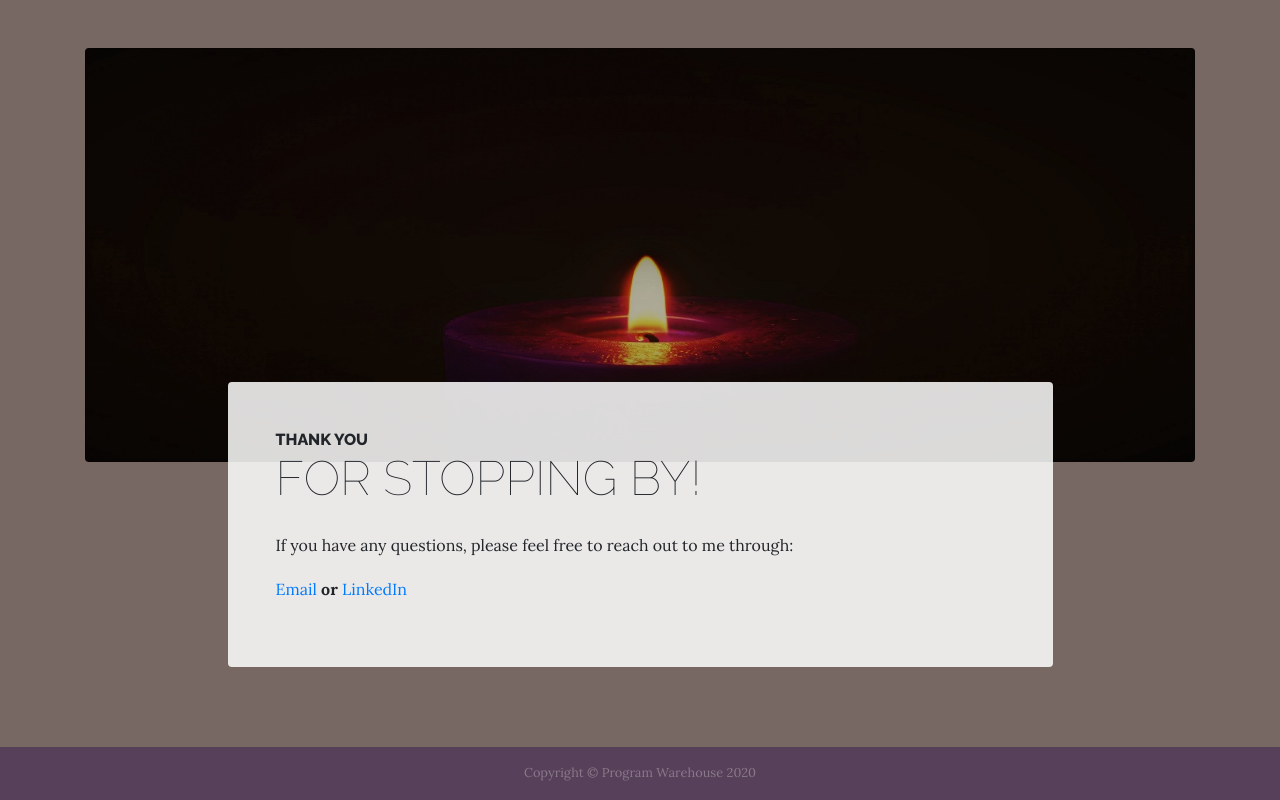
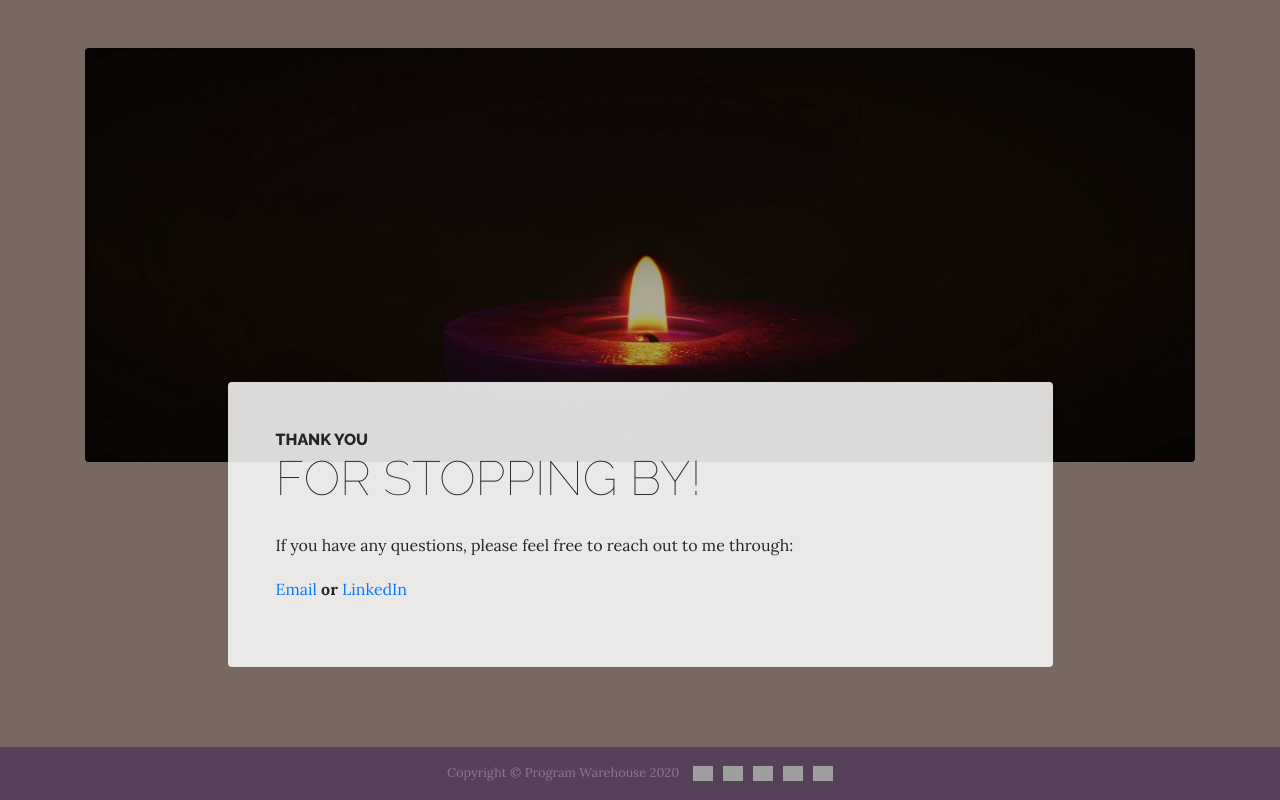
Before and after one commit to Program-Warehouse/Template_2, a website: page contact.html in a window 1280 px wide. Shown: the part 392-1192 px from the top of the page. Drawn offline with Linux system fonts and the light colour scheme; grey boxes are pictures that could not be loaded.

Commit message:
Chaged footer

```diff
--- a/contact.html
+++ b/contact.html
@@ -79,7 +79,13 @@
 
     <footer class="footer text-faded text-center py-5">
       <div class="container">
-        <p class="m-0 small">Copyright &copy; Program Warehouse 2020</p>
+        <p class="m-0 small">Copyright &copy; Program Warehouse 2020 &nbsp;&nbsp;
+        <a href="https://twitter.com/ProgramWH"><img src="https://cdn.jsdelivr.net/npm/simple-icons@v3/icons/twitter.svg" alt="twitter" width="20px"></a>&nbsp;&nbsp;
+        <a href="https://www.linkedin.com/company/program-warehouse"><img src="https://cdn.jsdelivr.net/npm/simple-icons@v3/icons/linkedin.svg" alt="linkedin" width="20px"></a>&nbsp;&nbsp;
+        <a href="https://www.facebook.com/programwarehouse/"><img src="https://cdn.jsdelivr.net/npm/simple-icons@v3/icons/facebook.svg" alt="facebook" width="20px"></a>&nbsp;&nbsp;
+        <a href="https://www.instagram.com/programwarehouse/"><img src="https://cdn.jsdelivr.net/npm/simple-icons@v3/icons/instagram.svg" alt="instagram" width="20px"></a>&nbsp;&nbsp;
+        <a href="https://wa.me/qr/TPKRVYG6FGN3C1"><img src="https://cdn.jsdelivr.net/npm/simple-icons@v3/icons/whatsapp.svg" alt="whatsapp" width="20px"></a>
+        </p>
       </div>
     </footer>
 
```
Also changed, not shown: about.html (+7 -1 lines), index.html (+7 -1 lines), projects.html (+7 -1 lines), README.md.
